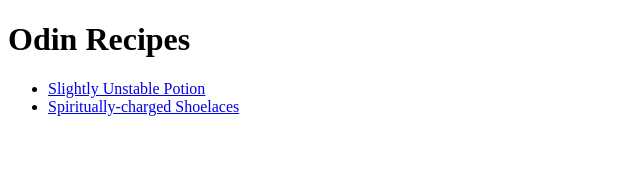
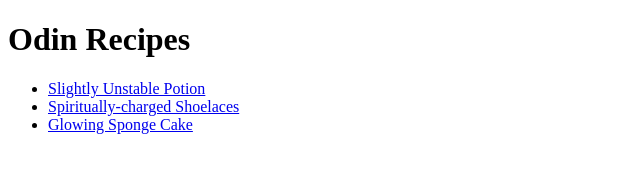
Before and after one commit to samjwebster/odin-recipes, a plain HTML site: page index.html in a window 1280 px wide. Shown: the whole page, without its empty margins (0-640 px from the left). Drawn offline with Linux system fonts and the light colour scheme.

Commit message:
Updated list

```diff
--- a/index.html
+++ b/index.html
@@ -11,6 +11,7 @@
     <ul>
         <li><a href="recipes/potion.html">Slightly Unstable Potion</a></li>
         <li><a href="recipes/shoelaces.html">Spiritually-charged Shoelaces</a></li>
+        <li><a href="recipes/cake.html">Glowing Sponge Cake</a></li>
     </ul>
 </body>
 </html>
```
